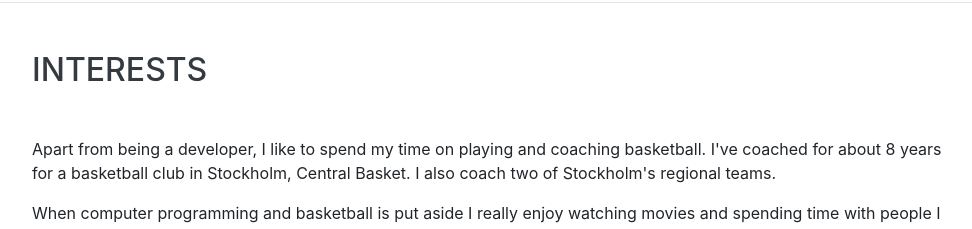
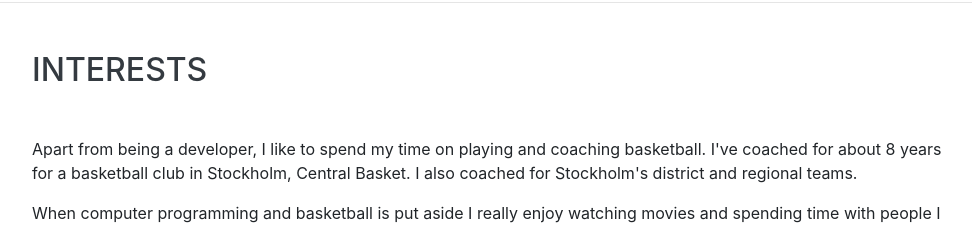
Before and after one commit to Kaosma/kaosma.github.io, a website with bundled scripts: page index.html in a window 1280 px wide. Shown: the part 2400-2629 px from the top of the page, without its empty margins (288-1260 px from the left). Built offline with nearby package versions, Linux system fonts and the light colour scheme; a web font is replaced by a local one.

Commit message:
Update index.html

```diff
--- a/index.html
+++ b/index.html
@@ -294,7 +294,7 @@
     <section class="resume-section p-3 p-lg-5 align-items-center" id="interests">
       <div class="w-100">
         <h2 class="mb-5">Interests</h2>
-        <p>Apart from being a developer, I like to spend my time on playing and coaching basketball. I've coached for about 8 years for a basketball club in Stockholm, Central Basket. I also coach two of Stockholm's regional teams.</p>
+        <p>Apart from being a developer, I like to spend my time on playing and coaching basketball. I've coached for about 8 years for a basketball club in Stockholm, Central Basket. I also coached for Stockholm's district and regional teams.</p>
         <p class="mb-0">When computer programming and basketball is put aside I really enjoy watching movies and spending time with people I care about.</p> <br>
         <p class="mb-0">I also have a tendency to be drawn to any sport that stimulates me and any math problem that interests me.</p>
       </div>
```
